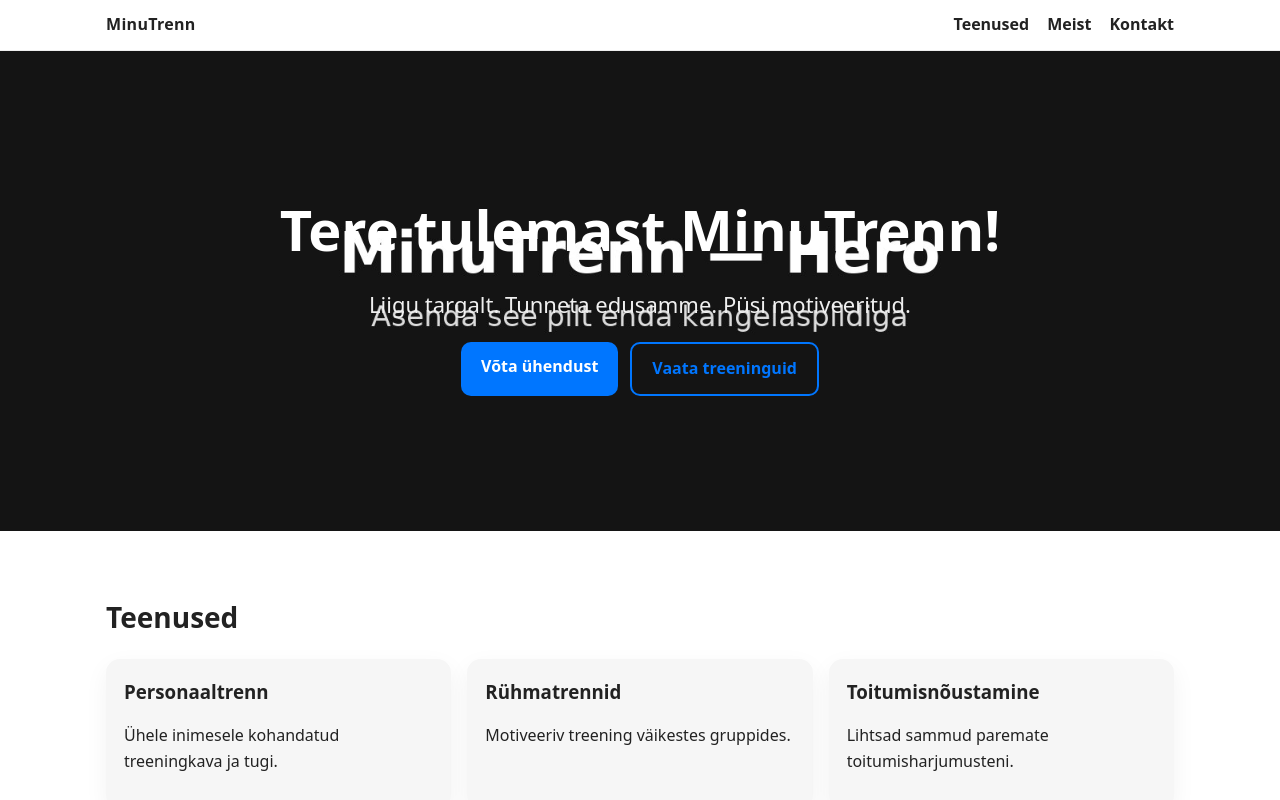
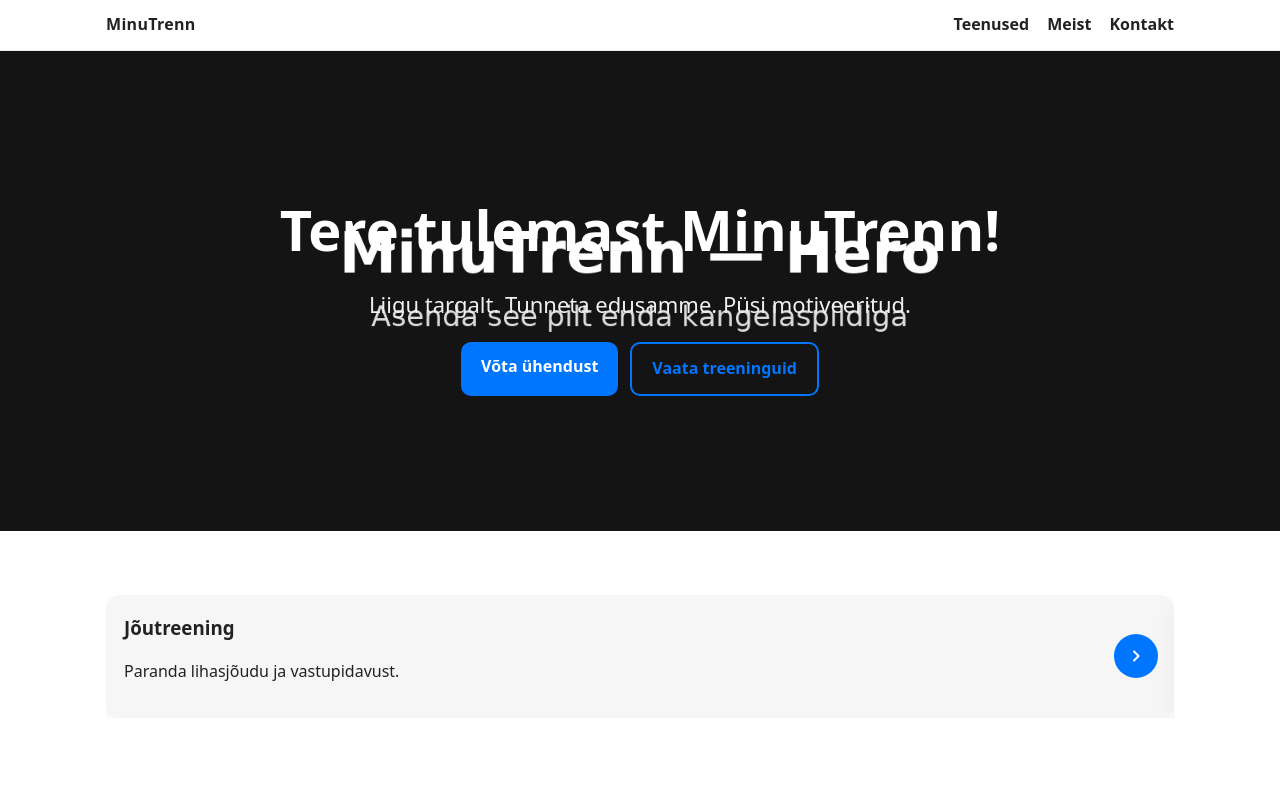
Before and after one commit to KonduktoR13/Site, a Vue app: page / in a window 1280 px wide. Shown: the top 800 px of the page. Built offline with nearby package versions, Linux system fonts and the light colour scheme.

Commit message:
Add training carousel component with training cards

```diff
--- a/src/App.vue
+++ b/src/App.vue
@@ -5,6 +5,7 @@
   <SiteHeader />
   <main>
     <HeroSection />
+    <TrainingCarousel />
     <ServicesSection />
     <AboutSection />
     <ContactSection />
@@ -15,6 +16,7 @@
 <script setup>
 import SiteHeader from './components/SiteHeader.vue'
 import HeroSection from './components/HeroSection.vue'
+import TrainingCarousel from './components/TrainingCarousel.vue'
 import ServicesSection from './components/ServicesSection.vue'
 import AboutSection from './components/AboutSection.vue'
 import ContactSection from './components/ContactSection.vue'
--- a/src/assets/style.css
+++ b/src/assets/style.css
@@ -117,3 +117,14 @@
 @media (max-width: 640px) {
   .contact-form .row { grid-template-columns: 1fr; }
 }
+
+/* Training carousel */
+.training-carousel { position: relative; overflow: hidden; }
+.training-carousel .carousel-track { display: flex; transition: transform 0.4s ease; }
+.training-carousel .training-card { flex: 0 0 100%; }
+.carousel-arrow { position: absolute; top: 50%; transform: translateY(-50%); background: var(--brand); color: var(--brand-ink); border: none; border-radius: 50%; width: 44px; height: 44px; display: flex; align-items: center; justify-content: center; cursor: pointer; }
+.carousel-arrow.prev { left: 16px; }
+.carousel-arrow.next { right: 16px; }
+@media (max-width: 640px) {
+  .carousel-arrow { width: 36px; height: 36px; }
+}
--- /dev/null
+++ b/src/components/TrainingCard.vue
@@ -0,0 +1,15 @@
+<template>
+  <div class="card training-card">
+    <h3>{{ training.title }}</h3>
+    <p>{{ training.description }}</p>
+  </div>
+</template>
+
+<script setup>
+const props = defineProps({
+  training: {
+    type: Object,
+    required: true
+  }
+})
+</script>
--- /dev/null
+++ b/src/components/TrainingCarousel.vue
@@ -0,0 +1,37 @@
+<template>
+  <section class="section">
+    <div class="training-carousel">
+      <button class="carousel-arrow prev" @click="prev" aria-label="Eelmine treening">
+        <span class="material-icons-round">chevron_left</span>
+      </button>
+      <div class="carousel-track" :style="{ transform: `translateX(-${currentIndex * 100}%)` }">
+        <TrainingCard v-for="(t, i) in trainings" :key="i" :training="t" />
+      </div>
+      <button class="carousel-arrow next" @click="next" aria-label="Järgmine treening">
+        <span class="material-icons-round">chevron_right</span>
+      </button>
+    </div>
+  </section>
+</template>
+
+<script setup>
+import { ref } from 'vue'
+import TrainingCard from './TrainingCard.vue'
+
+const trainings = [
+  { title: 'Jõutreening', description: 'Paranda lihasjõudu ja vastupidavust.' },
+  { title: 'Jooga', description: 'Tugevdab keha ja meelt.' },
+  { title: 'Kardio', description: 'Tõstab pulssi ja põletab kaloreid.' }
+]
+
+const currentIndex = ref(0)
+const total = trainings.length
+
+function next() {
+  currentIndex.value = (currentIndex.value + 1) % total
+}
+
+function prev() {
+  currentIndex.value = (currentIndex.value - 1 + total) % total
+}
+</script>
```
